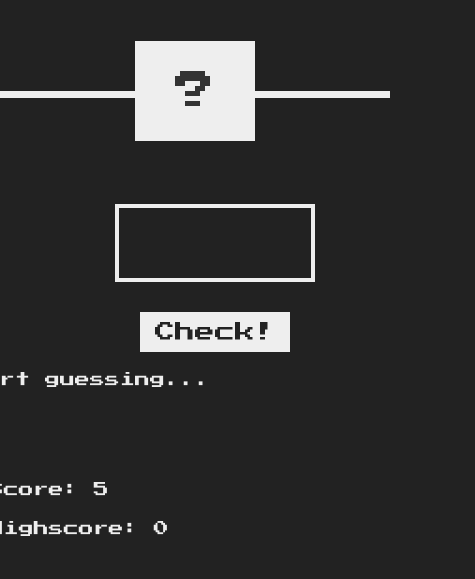
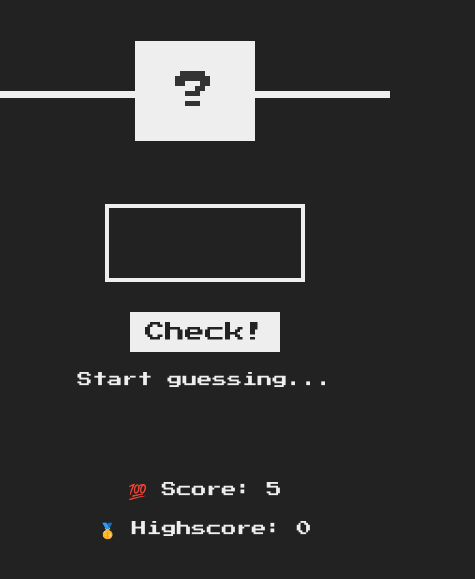
Before and after one commit to xcaim04/guess-number, a website: page index.html in a window 390 px wide. Shown: the part 197-776 px from the top of the page, 475 px wide, since content can reach past the window. Drawn offline with Linux system fonts and the light colour scheme.

Commit message:
Fix responsive

```diff
--- a/style.css
+++ b/style.css
@@ -158,10 +158,17 @@ h1 {
   }
 
   main {
-    width: 100%;
+    width: 90%;
     height: 60vh;
     margin: 20px;
     gap: 20px;
+    min-width: 370px;
+    text-align: center;
+  }
+
+  .left,
+  .right {
+    width: 100%;
   }
 
   header {
```
